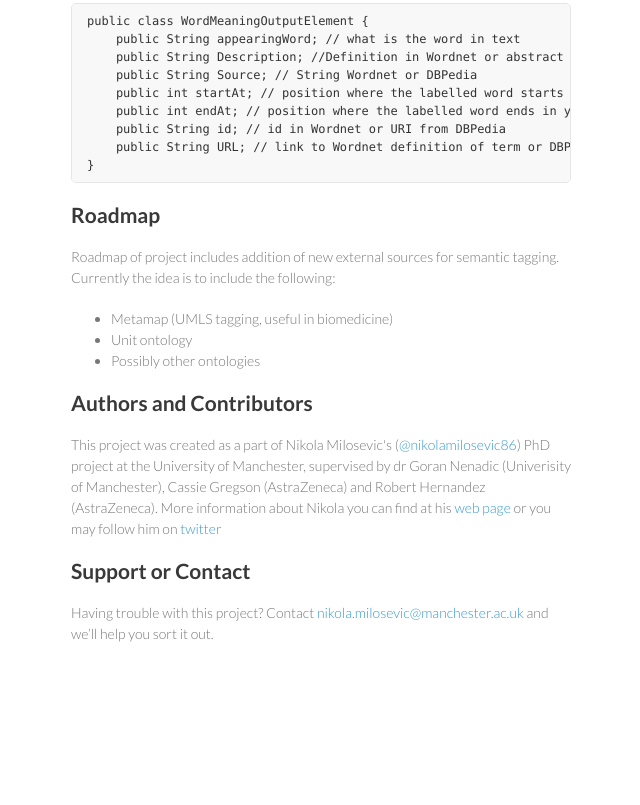
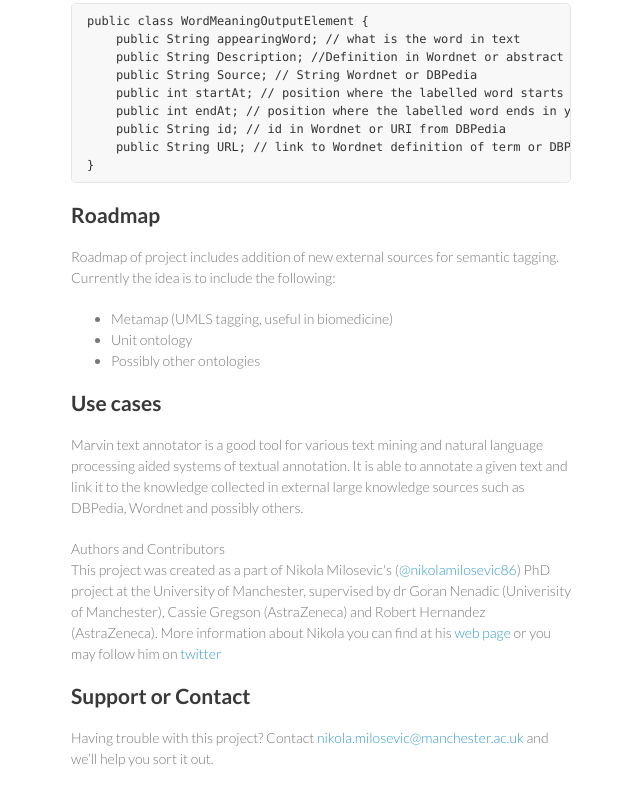
Before and after one commit to nikolamilosevic86/Marvin, a plain HTML site: page index.html in a window 1280 px wide. Shown: the part 1276-2081 px from the top of the page, without its empty margins (499-1139 px from the left). Before the commit the page ends 1990 px from the top, so only its background shows below. Drawn offline with Linux system fonts and the light colour scheme.

Commit message:
SEO optimized

```diff
--- a/index.html
+++ b/index.html
@@ -88,8 +88,12 @@
 <li>Unit ontology</li>
 <li>Possibly other ontologies</li>
 </ul>
-
 <h2>
+<h2>
+<a id="usecases" class="anchor" href="#usecases" aria-hidden="true"><span class="octicon octicon-link"></span></a>Use cases</h2>
+<p>
+Marvin text annotator is a good tool for various text mining and natural language processing aided systems of textual annotation. It is able to annotate a given text and link it to the knowledge collected in external large knowledge sources such as DBPedia, Wordnet and possibly others.
+</p>
 <a id="authors-and-contributors" class="anchor" href="#authors-and-contributors" aria-hidden="true"><span class="octicon octicon-link"></span></a>Authors and Contributors</h2>
 
 <p>This project was created as a part of Nikola Milosevic's (<a href="https://github.com/nikolamilosevic86" class="user-mention">@nikolamilosevic86</a>) PhD project at the University of Manchester, supervised by dr Goran Nenadic (Univerisity of Manchester), Cassie Gregson (AstraZeneca) and Robert Hernandez (AstraZeneca).
```
